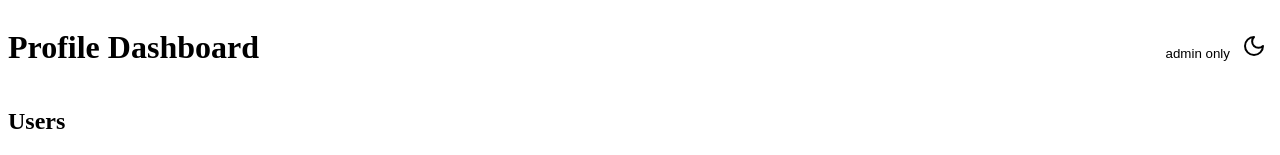
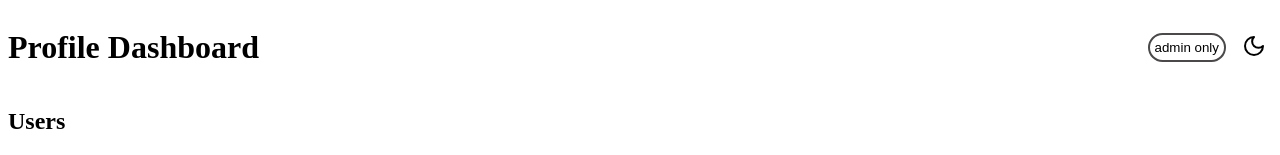
Before and after one commit to Achyutem/zustand-learn, a React (Vite) app: page / in a window 1280 px wide. Shown: the top 155 px of the page. Built offline with nearby package versions, Linux system fonts and the light colour scheme.

Commit message:
bit styling

```diff
--- a/src/index.css
+++ b/src/index.css
@@ -1,11 +1,13 @@
 :root {
 	--bg-color: #fff;
 	--text-color: #000;
+	--border-color: rgb(75, 73, 73);
 }
 
 .dark-mode {
 	--bg-color: #000;
 	--text-color: #fff;
+	--border-color: rgb(75, 73, 73);
 }
 
 .centre {
@@ -35,9 +37,22 @@ body {
 	border: 1px solid #ccc;
 }
 
-button {
-	border-radius: 2px;
+.theme-button {
 	color: var(--text-color);
 	background-color: var(--bg-color);
 	border: none;
 }
+
+.admin-button {
+	padding: 5px;
+	border-radius: 15px;
+	border: 2px solid var(--border-color);
+	color: var(--text-color);
+	background-color: var(--bg-color);
+}
+
+.button-group {
+	display: flex;
+	flex-direction: row;
+	gap: 10px;
+}
```
